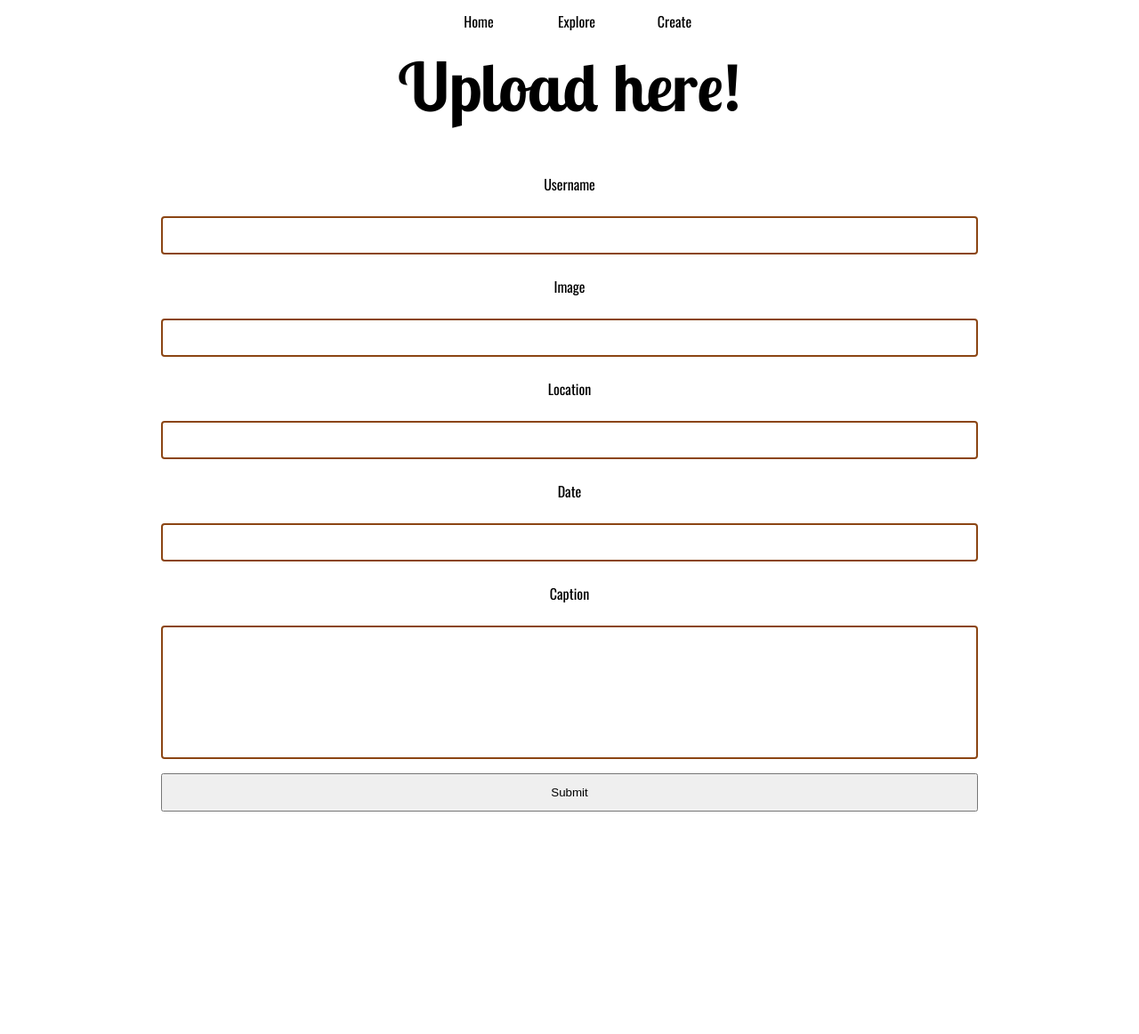
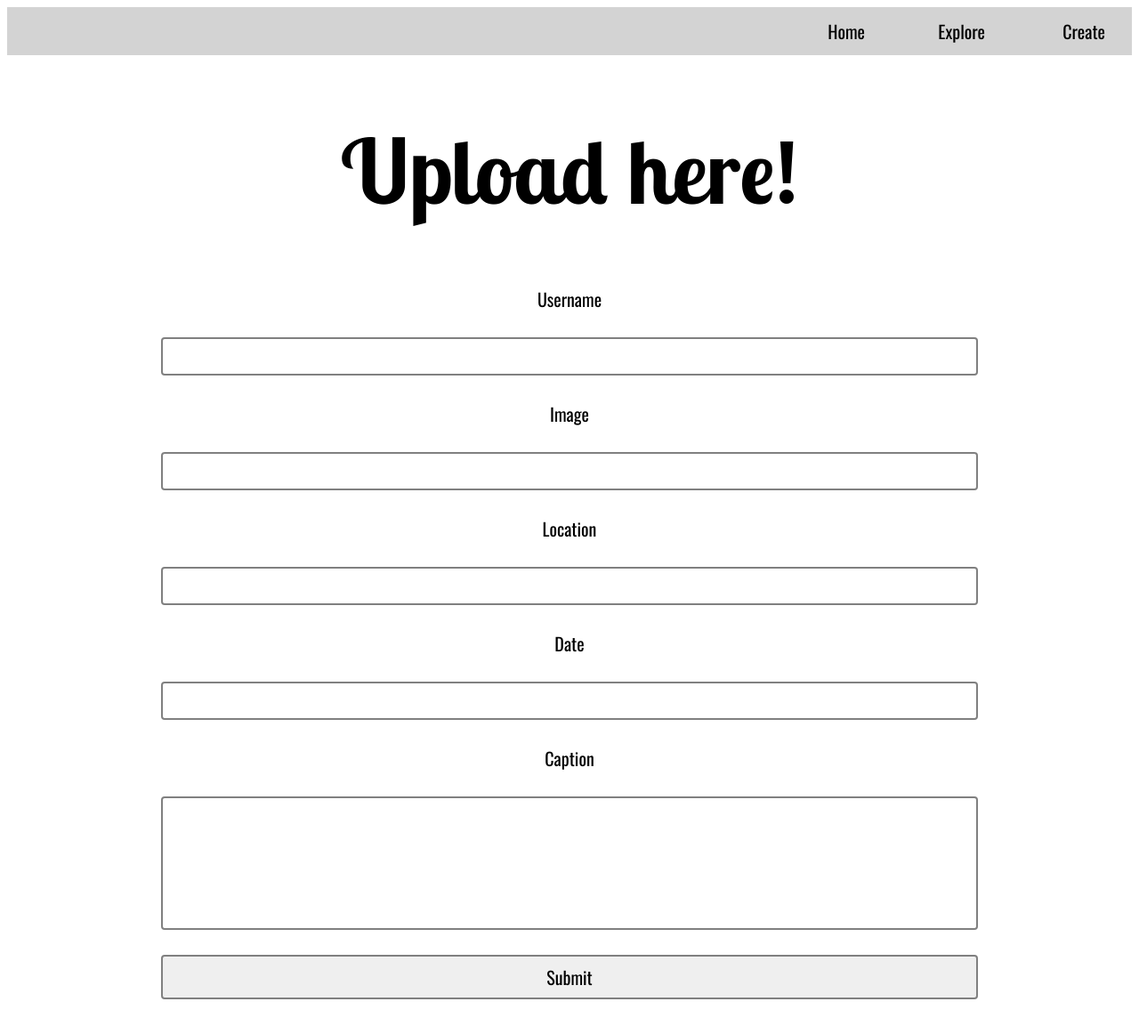
Before and after one commit to SteJoSi/phase-2-project-MooGram, a React (Create React App) app: page /create in a window 1280 px wide. Shown: the whole page at 89% size. Before the commit the page ends 940 px from the top, so only its background shows below. Built offline with nearby package versions, Linux system fonts and the light colour scheme.

Commit message:
make Create component

```diff
--- a/src/App.js
+++ b/src/App.js
@@ -1,11 +1,12 @@
 import React from "react";
 // import ReactDOM  from "react";
 import { NavLink, Route, Switch } from "react-router-dom";
+import Create from "./Create";
 
 //styling for NavBar
 const navStyles = {
   display: "inline-block",
-  width: "50px",
+  width: "75px",
   padding: "12px 20px",
   margin: "0px 10px 0px 10px",
   textDecoration: "none",
@@ -41,42 +42,6 @@ function Explore() {
   )
 }
 
-//(create) form with photo upload, caption, date
-function Create() {
-  return (
-    <div>
-      <div>
-        <h1 id="formTitle">Upload here!</h1>
-      </div>
-      <form id="create">
-        <div>
-          <p>Username</p>
-          <input type="text" name="username" />
-        </div>
-        <div>
-          <p>Image</p>
-          <input type="url" name="image" />
-        </div>
-        <div>
-          <p>Location</p>
-          <input type="text" name="location" />
-        </div>
-        <div>
-          <p>Date</p>
-          <input type="text" name="date" />
-        </div>
-        <div>
-          <p>Caption</p>
-          <input type="caption" name="caption" />
-        </div>
-        <div>
-          <input type="submit" value="Submit" />
-        </div>
-      </form>
-    </div>
-  )
-}
-
 function App() {
   return (
     <div>
--- /dev/null
+++ b/src/Create.js
@@ -0,0 +1,39 @@
+import React from "react";
+
+//(create) form with photo upload, caption, date
+function Create() {
+    return (
+      <div>
+        <div>
+          <h1 id="formTitle">Upload here!</h1>
+        </div>
+        <form id="create">
+          <div>
+            <p>Username</p>
+            <input type="text" name="username" />
+          </div>
+          <div>
+            <p>Image</p>
+            <input type="url" name="image" />
+          </div>
+          <div>
+            <p>Location</p>
+            <input type="text" name="location" />
+          </div>
+          <div>
+            <p>Date</p>
+            <input type="text" name="date" />
+          </div>
+          <div>
+            <p>Caption</p>
+            <input type="caption" name="caption" />
+          </div>
+          <div>
+            <input type="submit" value="Submit" />
+          </div>
+        </form>
+      </div>
+    )
+  }
+
+  export default Create;
--- a/src/index.css
+++ b/src/index.css
@@ -21,13 +21,14 @@
 }
 
 nav {
-  /* background-color: black; */
-  position: fixed;
+  background-color: lightgray;
+  display: inline-block;
   width: 100%;
-  text-align: center;
-  top: 0;
-  transition: top 0.3s;
-  font-family: 'Oswald', sans-serif;;
+  text-align: right;
+  /* top: 0;
+  transition: top 0.3s; */
+  font-family: 'Oswald', sans-serif;
+  font-size: 20px;
 }
 
 #create {
@@ -35,6 +36,7 @@ nav {
   padding: 0px;
   margin: 20px;
   font-family: 'Oswald', sans-serif;;
+  font-size: 20px;
 }
 
 input {
@@ -44,19 +46,30 @@ input {
   box-sizing: border-box;
 }
 
+input[type=submit] {
+  border-radius: 4px;
+  border: 2px solid gray;
+  font-family: 'Oswald', sans-serif;;
+  font-size: 20px;
+  height: 50px;
+  width: 75%;
+  margin: 20px;
+  padding: 0px;
+}
+
 input[type=text] {
   border-radius: 4px;
-  border: 2px solid saddlebrown;
+  border: 2px solid gray;
 }
 
 input[type=url] {
   border-radius: 4px;
-  border: 2px solid saddlebrown;
+  border: 2px solid gray;
 }
 
 input[type=caption] {
   border-radius: 4px;
-  border: 2px solid saddlebrown;
+  border: 2px solid gray;
   width: 75%;
   height: 150px;
 }
@@ -66,5 +79,5 @@ input[type=caption] {
   padding: 50px, 0px, 0px;
   margin: 50px, 0px, 10px;
   font-family: 'Lobster Two', cursive;
-  font-size: 75px;
+  font-size: 100px;
 }
```
